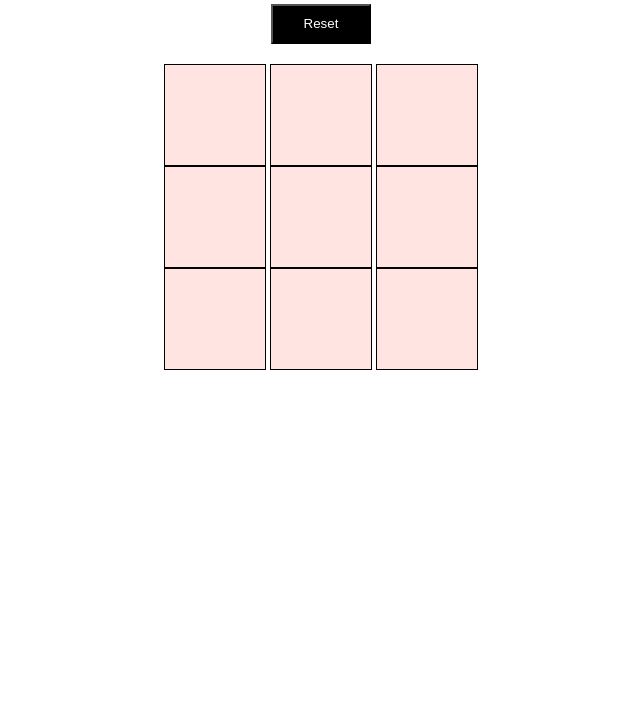
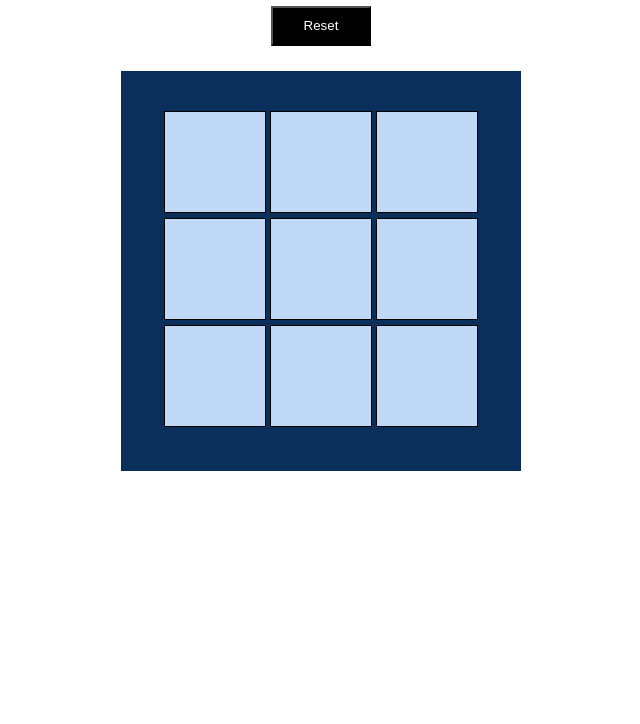
Before and after one commit to natyv/ticTacToe, a plain HTML site: page index.html in a window 1280 px wide. Shown: the part 76-800 px from the top of the page, without its empty margins (319-959 px from the left). Drawn offline with Linux system fonts and the light colour scheme.

Commit message:
Prettier working version, added some styling

```diff
--- a/app.js
+++ b/app.js
@@ -1,4 +1,4 @@
-var counter;
+var counter = 0;
 var turn = 0;
 var a1, a2, a3, b1, b2, b3, c1, c2, c3;
 var a;
@@ -14,17 +14,17 @@ newGame.addEventListener('click',function(event){
     if(turn === 0 && event.target.innerHTML === "" && xWins === false && oWins === false){
       event.target.innerHTML = 'X';
       turn = 1;
+      counter += 1;
       checkBoard();
       checkWin();
       getWinner();
-      counter += 1;
     } else if(turn === 1 && event.target.innerHTML === "" && xWins === false && oWins === false){
       event.target.innerHTML = 'O';
       turn = 0;
+      counter += 1;
       checkBoard();
       checkWin();
       getWinner();
-      counter += 1;
     }
   }
 });
@@ -69,9 +69,9 @@ var checkWin = function(){
           //console.log("O wins");
           oWins = true;
         }
-        else if(counter === 9){
-          tie = true;
-        }
+    else if(counter == 9){
+        tie = true;
+      }
 }
 
 var resetFunc = function(){
--- a/index.html
+++ b/index.html
@@ -4,6 +4,7 @@
   <meta charset="UTF-8">
   <title>Tic Tac Toe</title>
   <link rel="stylesheet" href="style.css">
+  <link href='https://fonts.googleapis.com/css?family=Montserrat' rel='stylesheet' type='text/css'>
 </head>
 <body>
   <h1>TIC TAC TOE</h1>
@@ -11,7 +12,7 @@
   <button id="resetBtn">Reset</button>
 
   <div class = "game">
-    <div class = "row">
+    <div class = "row row1">
       <div class = "boxes" id ="r00" ></div>
       <div class = "boxes" id ="r01"></div>
       <div class = "boxes" id ="r02"></div>
@@ -28,7 +29,7 @@
     </div>
   </div>
 
-  <span id = "winner"></span>
+  <div id = "winner"></div>
 
 <script src ="app.js"></script>
 </body>
--- a/style.css
+++ b/style.css
@@ -1,25 +1,41 @@
 body{
   margin: auto;
   text-align: center;
+  font-family: 'Montserrat', sans-serif;
 }
 
-
+.game {
+  height : 400px;
+  width: 400px;
+  margin: auto;
+  background-color: #0b2f5b;
+}
 
 .boxes {
   height: 100px;
   width: 100px;
   display: inline-block;
-  background-color: mistyrose;
+  background-color: #bfd9f7;
   border: 1px solid black;
   margin: 0;
   vertical-align: top;
+  line-height: 100px;
+  font-size: 30px;
 }
+
 
 .row {
   display: block;
+  margin-top: 5px;
 }
-.winner{
+
+.row1 {
+  padding-top: 10%;
+}
+
+#winner{
   display: block;
+  margin-top: 20px;
 }
 
 button {
```
